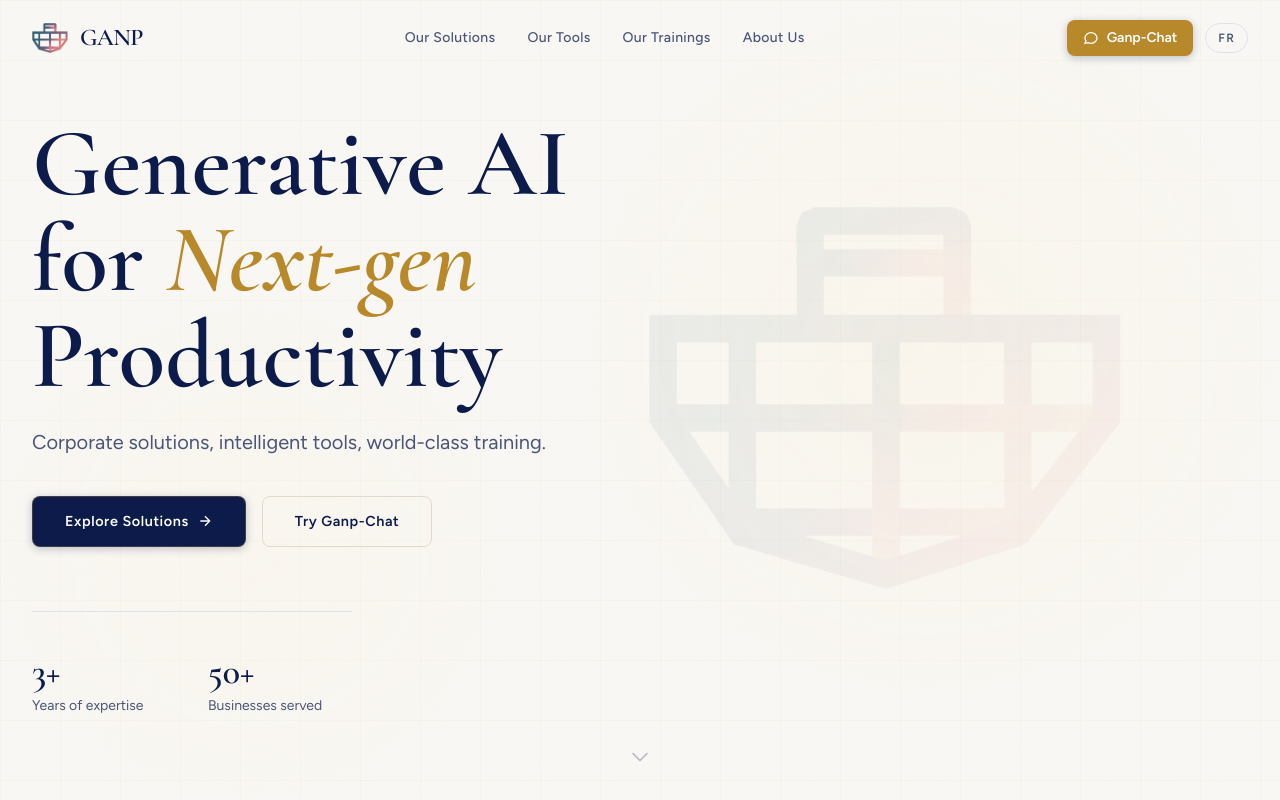
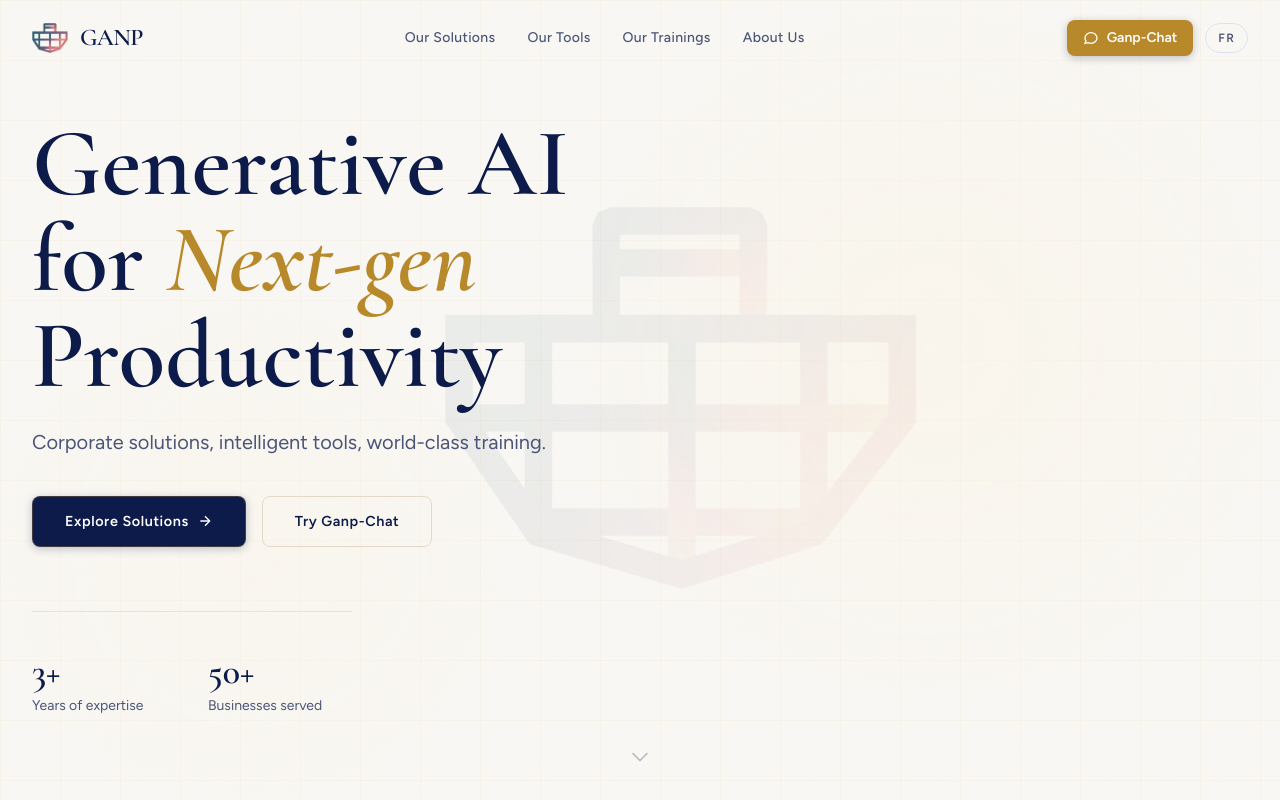
Before and after one commit to A-Njock/KEMET-AI, a React (Vite) app: page / in a window 1280 px wide. Shown: the top 800 px of the page. Built offline with nearby package versions, Linux system fonts and the light colour scheme.

Commit message:
fix: shift hero background logo slightly left

```diff
--- a/src/pages/Home.tsx
+++ b/src/pages/Home.tsx
@@ -80,7 +80,7 @@
         {/* Background logo — shifted right */}
         <motion.div
           className="absolute inset-0 flex items-center pointer-events-none"
-          style={{ justifyContent: 'flex-end', paddingRight: '12%' }}
+          style={{ justifyContent: 'flex-end', paddingRight: '28%' }}
           initial={{ opacity: 0 }}
           animate={{ opacity: 0.07 }}
           transition={{ duration: 1.5, delay: 0.4 }}
```
